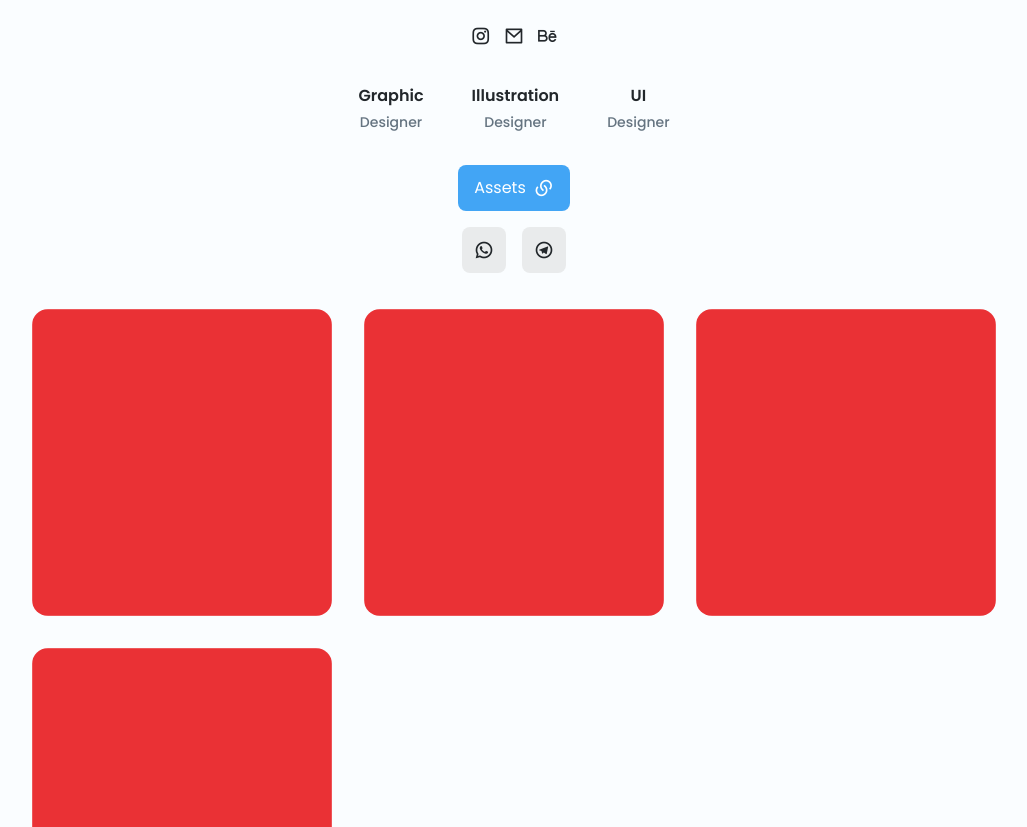
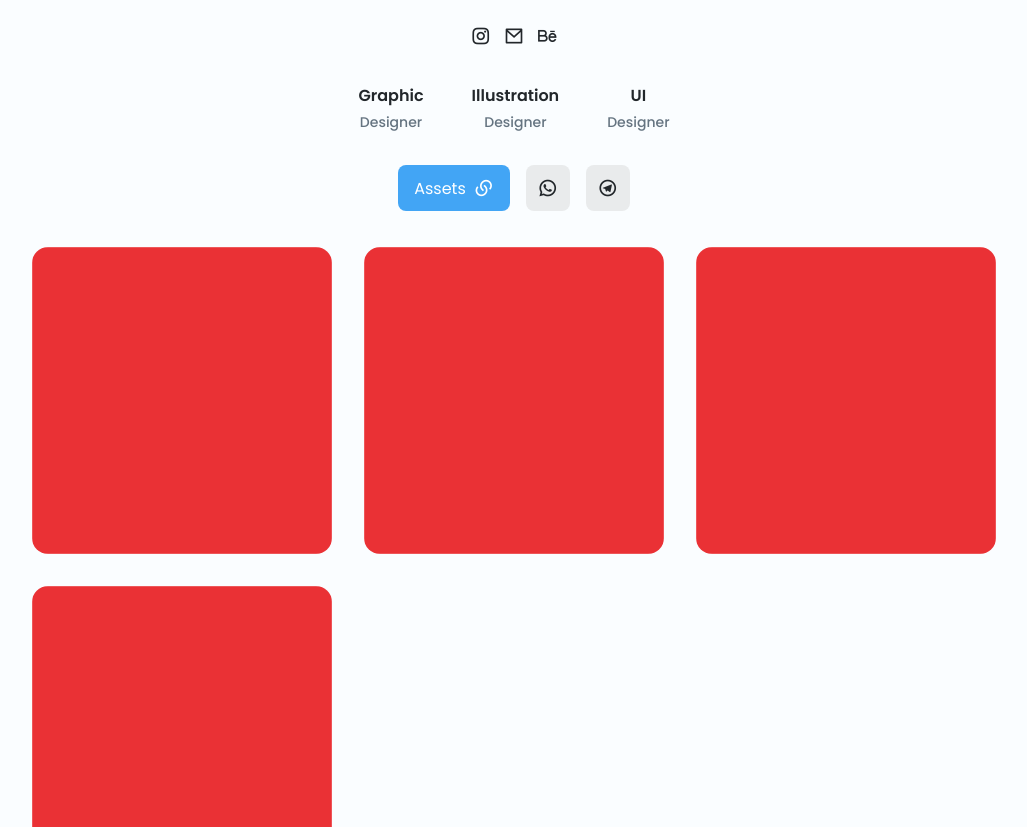
Before and after one commit to aernma200x/aernma200x.github.io, a plain HTML site: page index.html in a window 1280 px wide. Shown: the part 273-1100 px from the top of the page, without its empty margins (126-1153 px from the left). Drawn offline with nearby package versions, Linux system fonts and the light colour scheme.

Commit message:
Update styles.css

```diff
--- a/assets/css/styles.css
+++ b/assets/css/styles.css
@@ -412,10 +412,7 @@ body.dark-theme{
   .profile__info{
     column-gap: 1.5rem;
   }
-  .profile__button{
-    flex-direction: column;
-    row-gap: 1rem;
-  }
+
   .skills__box{
     column-gap: 5rem;
   }
```
